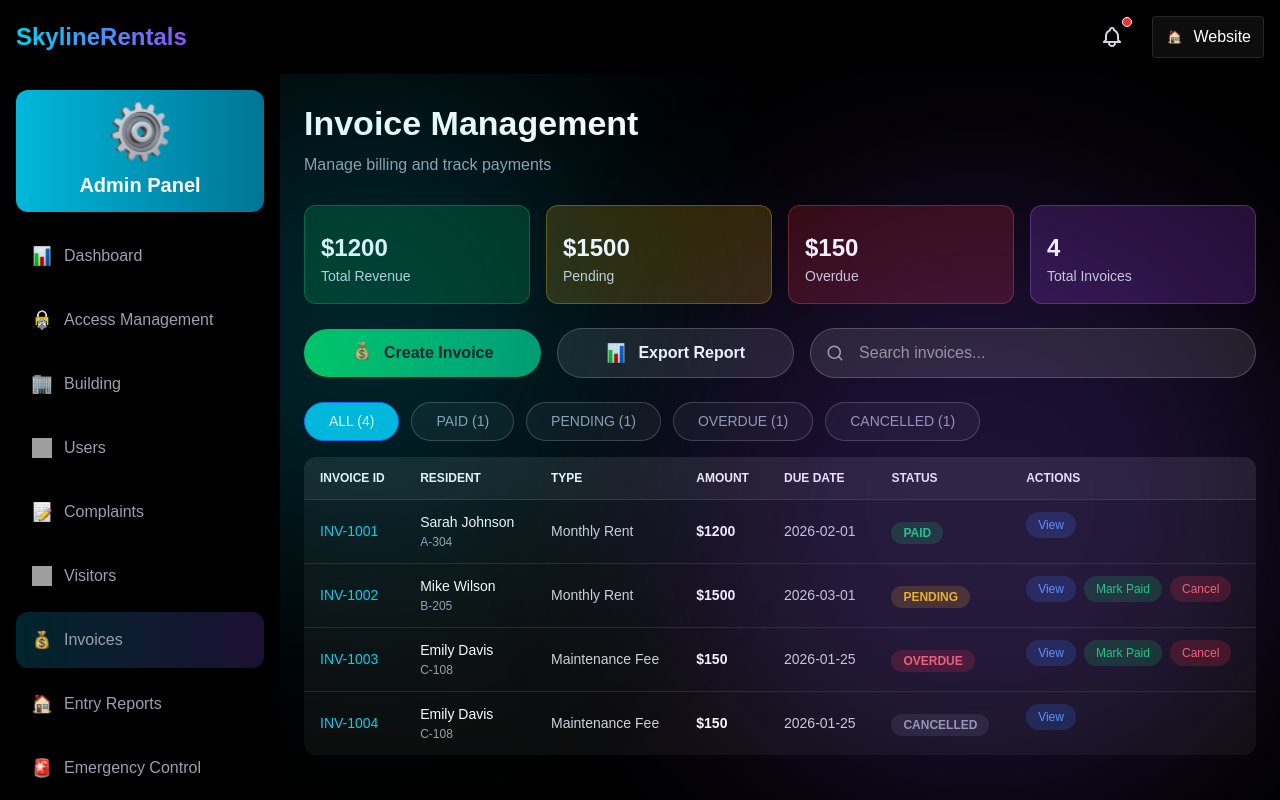
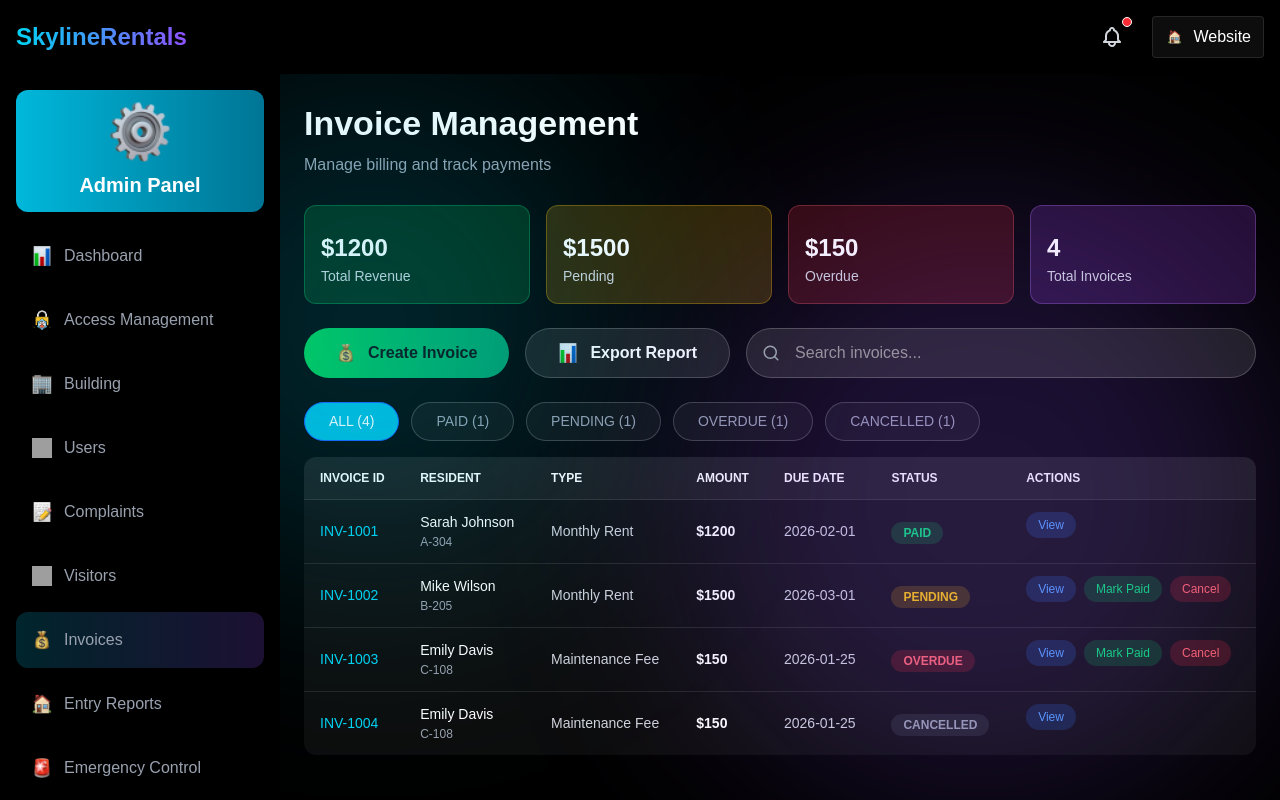
Before and after one commit to abishekyoh0/AMS-admin-panel-frontend, a React (Vite) app: page /invoices in a window 1280 px wide. Built offline with nearby package versions, Linux system fonts and the light colour scheme; sample sign-in values are in the browser's storage; grey boxes are pictures that could not be loaded.

Commit message:
userapppp

```diff
--- a/src/pages/Invoices/Invoices.tsx
+++ b/src/pages/Invoices/Invoices.tsx
@@ -154,31 +154,45 @@ const Invoices = () => {
         />
       </div>
 
-      <div className="flex flex-wrap items-center gap-4 mb-6">
+  <div className="flex flex-col lg:flex-row gap-4 mb-6 w-full">
 
+  {/* Buttons Wrapper */}
+  <div className="flex flex-col sm:flex-row gap-4 w-full lg:w-auto">
+
+    {/* Create Invoice */}
     <button
       onClick={() => setShowCreate(true)}
       style={{ ...FONTWEIGHT[700] }}
-          className={`px-12 py-3 bg-linear-to-r from-[#00C950] to-[#009966]
-          hover:bg-green-700 rounded-full flex items-center gap-3 cursor-pointer text-[#0A0A0A] ${$styles[16]}`}
+      className={`w-full sm:w-auto px-8 py-3
+      bg-gradient-to-r from-[#00C950] to-[#009966]
+      hover:bg-green-700 rounded-full
+      flex justify-center items-center gap-3
+      cursor-pointer text-[#0A0A0A] ${$styles[16]}`}
     >
-          <img src={invoice} alt="create" className="w-5 h-5 object-contain mb-1" />
+      <img src={invoice} alt="create" className="w-5 h-5 object-contain" />
       Create Invoice
     </button>
 
+    {/* Export Report */}
     <button
       onClick={() => {
         toast.success("Report exported successfully!");
       }}
       style={{ ...FONTWEIGHT[700] }}
-          className={`px-12 py-3 cursor-pointer bg-white/10 border border-white/20 hover:bg-white/20 text-[#FFFFFF] rounded-full flex items-center gap-3 ${$styles[16]}`}
+      className={`w-full sm:w-auto px-8 py-3
+      bg-white/10 border border-white/20
+      hover:bg-white/20 text-white rounded-full
+      flex justify-center items-center gap-3
+      cursor-pointer ${$styles[16]}`}
     >
       <img src={graph} alt="export" className="w-5 h-5 object-contain" />
       Export Report
     </button>
 
-        <div className="relative flex-1 min-w-62.5 max-w-125">
+  </div>
 
+  {/* Search */}
+  <div className="relative w-full lg:flex-1">
     <Search
       size={18}
       className="absolute left-4 top-1/2 -translate-y-1/2 text-gray-400"
@@ -190,9 +204,13 @@ const Invoices = () => {
       value={search}
       onChange={(e) => setSearch(e.target.value)}
       style={{ ...FONTWEIGHT[400] }}
-            className={`w-full pl-12 pr-5 py-3 rounded-full bg-white/10 border border-white/20 focus:outline-none focus:border-blue-500 text-white ${$styles[16]}`}
+      className={`w-full pl-12 pr-5 py-3 rounded-full
+      bg-white/10 border border-white/20
+      focus:outline-none focus:border-blue-500
+      text-white ${$styles[16]}`}
     />
   </div>
+
 </div>
 
       <div className="mb-4 overflow-x-auto">
```
Lines whose indentation alone changed are shown as unchanged.
